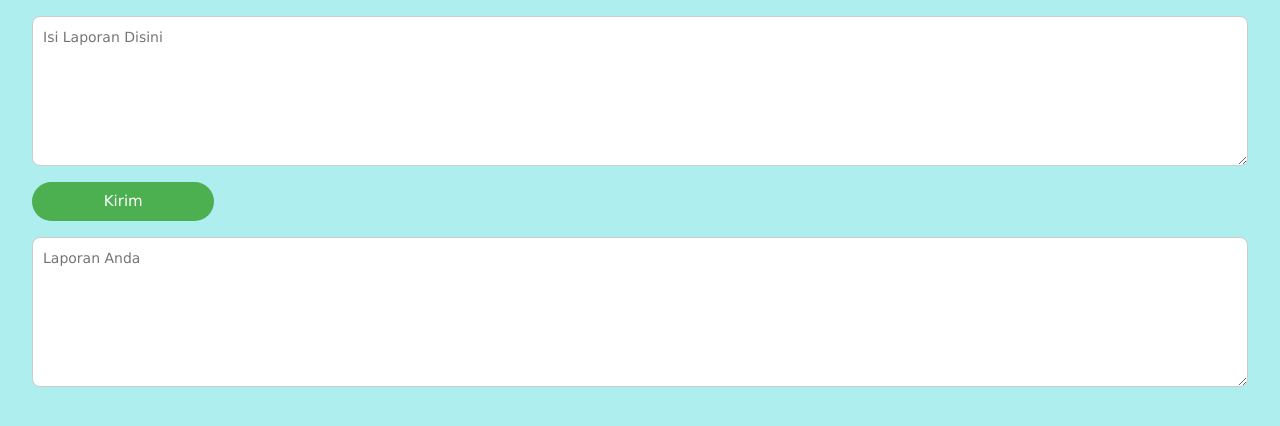
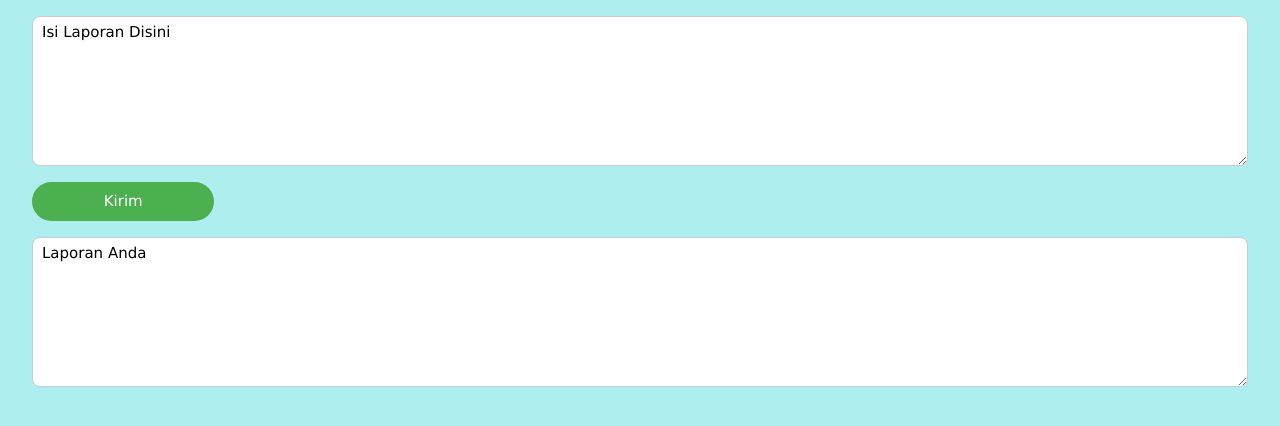
Before and after one commit to xturus138/Imk-Website, a plain HTML site: page Penghuni/laporanPenghuni.html in a window 1280 px wide. Drawn offline with nearby package versions, Linux system fonts and the light colour scheme.

Commit message:
Pengubahan Label LaporanPenghuni

```diff
--- a/Penghuni/laporanPenghuni.html
+++ b/Penghuni/laporanPenghuni.html
@@ -7,14 +7,11 @@
         <body style="background-color:paleturquoise;">
             <div>
                 <style>
-                p.margtop {
-                    margin-top: 20px;
-                  }
                     .w3-input::placeholder {
                         text-align: left;
                         padding: 10px;
                         font-size: 14px;
-                    position: absolute;
+                        position: relative;
                         color: black;
                         top: 0;
                         left: 0;
@@ -24,9 +21,17 @@
                 </style>
             </div>
             <div class="w3-container w3-margin w3-animate-zoom">
-            <textarea class="w3-input w3-border w3-round-large" name="inputLaporan" placeholder="Isi Laporan Disini" type="text" style="width: 100%; height: 150px; overflow:hidden"></textarea>
+                <div style="position: relative;">
+                    <label for="inlap" style="position: absolute; top: 5px; left: 10px;">Isi Laporan Disini</label>
+                    <textarea id="inlap" class="w3-input w3-border w3-round-large" name="inputLaporan" style="width: 100%; height: 150px; overflow:hidden; padding-top: 20px;"></textarea>
+                </div>
                 <button class="w3-button w3-green w3-margin-top w3-round-xxlarge" style="width:15%">Kirim</button>
-            <textarea class="w3-input w3-border w3-round-large w3-margin-top" name="outputLaporan" placeholder="Laporan Anda" type="text" style="width: 100%; height: 150px; overflow:hidden"></textarea>
+                <div style="position: relative;">
+                    <label for="inlap" style="position: absolute; top: 5px; left: 10px;">Laporan Anda</label>
+                    <textarea class="w3-input w3-border w3-round-large w3-margin-top" name="outputLaporan" readonly type="text" style="width: 100%; height: 150px; overflow:hidden"></textarea>
+                </div>
+
+
             </div>
         </body>
     </html>
```
Lines whose indentation alone changed are shown as unchanged.
